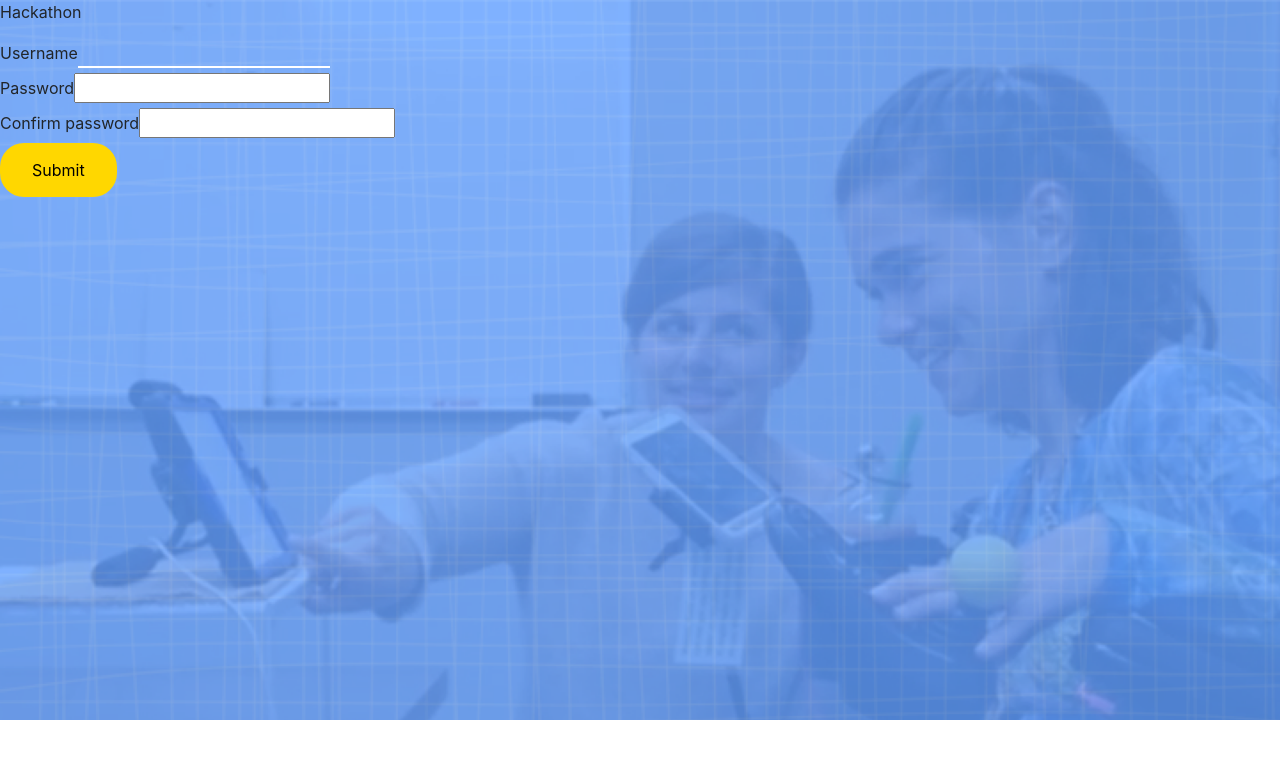
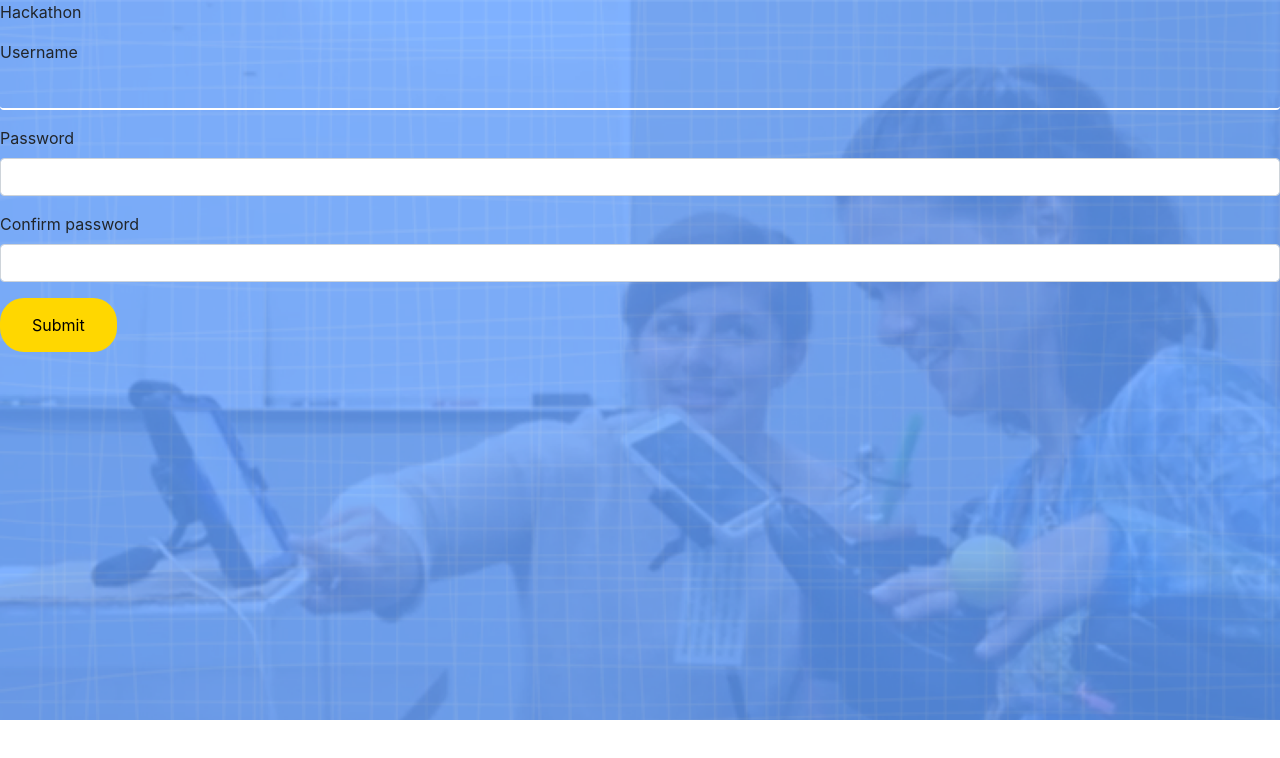
Before and after one commit to Mariastakh/dashboard-frontend, a React (Create React App) app: page /register in a window 1280 px wide. Shown: the top 758 px of the page. Built offline with nearby package versions, Linux system fonts and the light colour scheme; no server answers.

Commit message:
use TextInput component in form and add some validation for registration!

```diff
--- a/src/Components/RegistrationForm.jsx
+++ b/src/Components/RegistrationForm.jsx
@@ -1,44 +1,43 @@
 import React from "react";
+import { PropTypes } from "prop-types";
+import TextInput from "./common/TextInput";
 
 function RegistrationForm(props) {
   return (
     <>
       <form onSubmit={props.onSubmit}>
-        <div data-testid="username">
-          <label>Username</label>
-          <input
+        <TextInput
           data-testid="usernameinput"
+          id="username"
+          label="Username"
           name="username"
           type="text"
+          onChange={props.onChange}
           value={props.user.username}
-            onChange={props.onChange}
-            required
+          error={props.errors.username}
         />
-        </div>
 
-        <div data-testid="password">
-          <label>Password</label>
-          <input
+        <TextInput
           data-testid="passwordinput"
+          id="password"
+          label="Password"
           name="password"
           type="password"
+          onChange={props.onChange}
           value={props.user.password}
-            onChange={props.onChange}
-            required
+          error={props.errors.password}
         />
-        </div>
 
-        <div data-testid="passwordConfimration">
-          <label>Confirm password</label>
-          <input
-            data-testid="passwordConfirmationInput"
+        <TextInput
+          data-testid="passwordConfirmationinput"
+          id="passwordConfirmation"
+          label="Confirm password"
           name="passwordConfirmation"
           type="password"
+          onChange={props.onChange}
           value={props.user.passwordConfirmation}
-            onChange={props.onChange}
-            required
+          error={props.errors.passwordConfirmation}
         />
-        </div>
 
         <div data-testid="submit">
           <button type="submit" className="button">
@@ -50,4 +49,11 @@ function RegistrationForm(props) {
   );
 }
 
+RegistrationForm.propTypes = {
+  user: PropTypes.object.isRequired,
+  onSubmit: PropTypes.func.isRequired,
+  onChange: PropTypes.func.isRequired,
+  errors: PropTypes.object.isRequired,
+};
+
 export default RegistrationForm;
--- a/src/Pages/RegistrationPage.jsx
+++ b/src/Pages/RegistrationPage.jsx
@@ -3,6 +3,7 @@ import RegistrationForm from "../Components/RegistrationForm";
 import { createUser } from "../api/createUser";
 
 function RegistrationPage(props) {
+  const [errors, setErrors] = useState({});
   const [user, setUser] = useState({
     username: "",
     password: "",
@@ -18,9 +19,22 @@ function RegistrationPage(props) {
 
   function handleSubmit(event) {
     event.preventDefault();
+
+    if (!formIsValid()) return;
     createUser(user.username, user.password).then((response) => {
       props.history.push("/login");
     });
+  }
+
+  function formIsValid() {
+    const _errors = {};
+    if (!user.username) _errors.username = "Username is required";
+    if (!user.password) _errors.password = "Password is required";
+    if (!user.passowrdConfirmation)
+      _errors.passowrdConfirmation = "Please confirm your password";
+
+    setErrors(_errors);
+    return Object.keys(_errors).length === 0;
   }
 
   return (
@@ -28,6 +42,7 @@ function RegistrationPage(props) {
       <p>Hackathon</p>
 
       <RegistrationForm
+        errors={errors}
         user={user}
         onChange={handleChange}
         onSubmit={handleSubmit}
```
Lines whose indentation alone changed are shown as unchanged.
